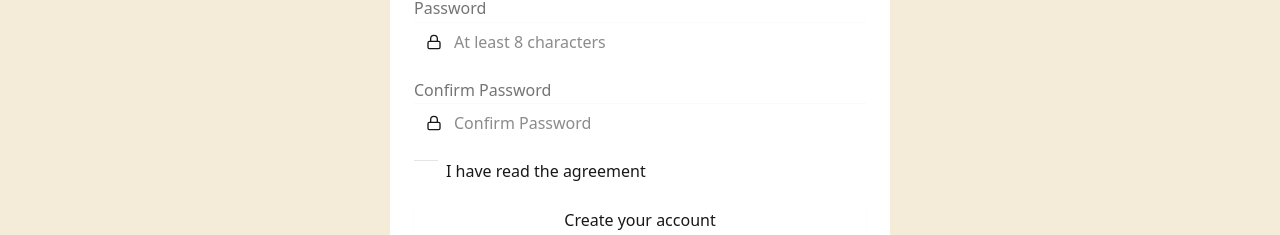
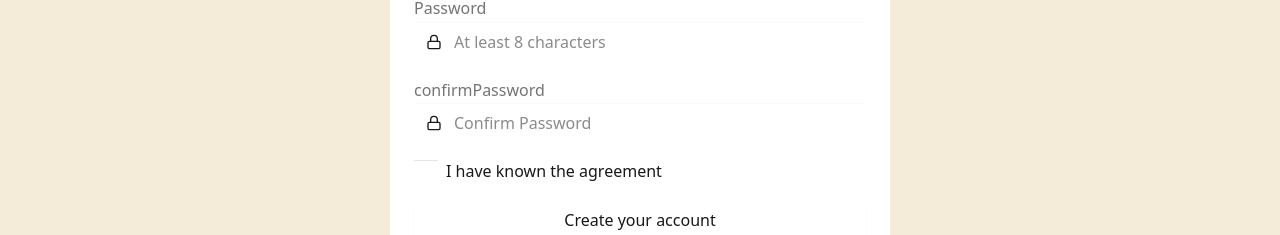
Before and after one commit to yunob01/react-midterm, a React (Vite) app: page /auth/register in a window 1280 px wide. Shown: the part 303-538 px from the top of the page. Built offline with nearby package versions, Linux system fonts and the light colour scheme.

Commit message:
修改 LoginCard 和 RegisterCard 組件

```diff
--- a/src/components/LoginCard.jsx
+++ b/src/components/LoginCard.jsx
@@ -5,10 +5,12 @@ import { useDispatch, useSelector } from "react-redux";
 import { Link } from "react-router";
 import { useState } from "react";
 import { FormInput, FormError, AuthFormLayout } from "@/components/common";
+import { useNavigate } from "react-router-dom";
 
 
 const LoginCard = ({ redirect }) => {
     const dispatch = useDispatch();
+    const navigate = useNavigate();
     const { mutate, isLoading, isError, error } = useSignInWithEmailPassword();
     const isRemember = useSelector(selectIsRemember);
 
@@ -25,10 +27,18 @@ const LoginCard = ({ redirect }) => {
         }));
     };
 
-    const onFinish =(e) => {
+    const onFinish = (e) => {
         e.preventDefault();
-        mutate({ ...formData, redirect });
+        mutate(
+            { ...formData, redirect },
+            {
+            onSuccess: () => {
+                navigate("/home");
+            },
+            }
+        );
     };
+
 
     return (
         <AuthFormLayout onSubmit={onFinish}>
--- a/src/components/RegisterCard.jsx
+++ b/src/components/RegisterCard.jsx
@@ -1,5 +1,5 @@
 import { useState } from "react";
-import { Link } from "react-router";
+import { Link } from "react-router-dom";
 import { Mail, Lock, User } from "lucide-react";
 import { FormInput, FormError, AuthFormLayout } from "@/components/common";
 import { useRegisterWithEmailPassword } from "@/react-query";
@@ -11,7 +11,7 @@ const RegisterCard = ({ redirect }) => {
         username: "",
         email: "",
         password: "",
-        ConfirmPassword: "",
+        confirmPassword: "",
         agreement: false,
     });
 
@@ -25,7 +25,7 @@ const RegisterCard = ({ redirect }) => {
 
     const onFinish = (e) => {
         e.preventDefault();
-        if (formData.password !== formData.rePassword) {
+        if (formData.password !== formData.confirmPassword) {
         alert("Passwords do not match");
         return;
         }
@@ -66,7 +66,7 @@ const RegisterCard = ({ redirect }) => {
             onChange={onChange}
         />
         <FormInput
-            label="Confirm Password"
+            label="confirmPassword"
             name="confirmPassword"
             type="password"
             placeholder="Confirm Password"
@@ -75,10 +75,11 @@ const RegisterCard = ({ redirect }) => {
             onChange={onChange}
         />
         <FormInput
-            label="I have read the agreement"
+            label="I have known the agreement"
             name="agreement"
             type="checkbox"
             value={formData.agreement}
+            checked={formData.agreement}
             onChange={onChange}
         />
         <button type="submit" className="btn btn-primary w-full" disabled={isLoading}>
```
